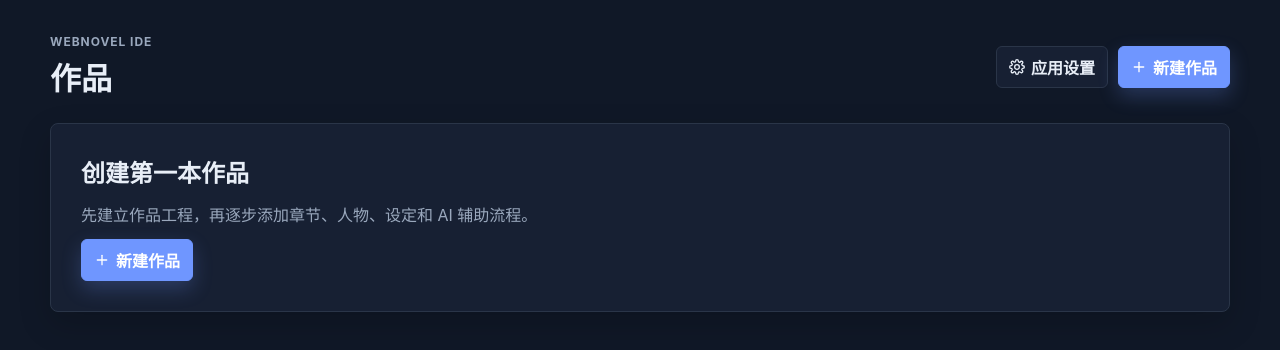
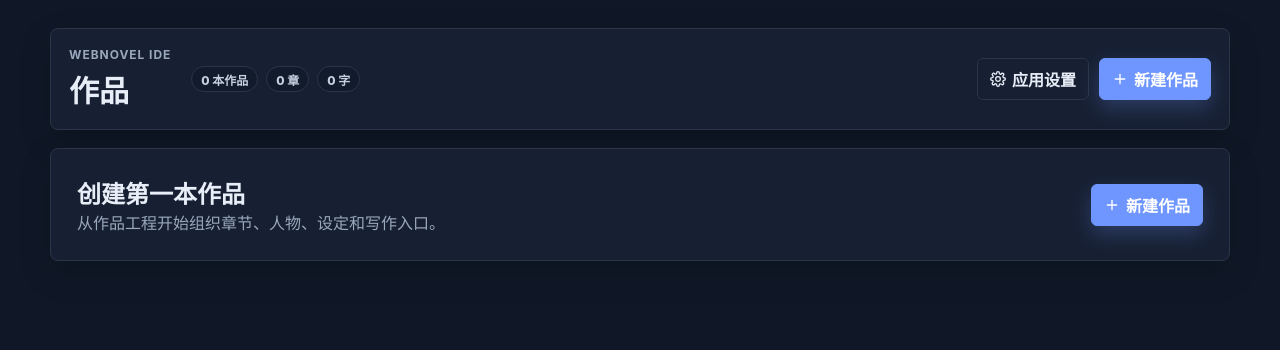
Before and after one commit to 825178128/webnovel-ide, a React (Vite) app: page / in a window 1280 px wide. Shown: the top 350 px of the page. Built offline with nearby package versions, Linux system fonts and the light colour scheme.

Commit message:
polish page framework hierarchy

```diff
--- a/src/pages/ProjectsPage.tsx
+++ b/src/pages/ProjectsPage.tsx
@@ -1,5 +1,6 @@
 import { AppSettingsDialog, CreateProjectDialog } from '../components/dialogs'
 import { Icon } from '../components/Icon'
+import { projectStatusLabels } from '../constants/labels'
 import type { Project, WebnovelIDEState } from '../types'
 import { formatDateTime } from '../utils'
 
@@ -17,6 +18,10 @@ export interface ProjectsPageProps {
 }
 
 export function ProjectsPage(props: ProjectsPageProps) {
+  const totalProjects = props.state.projects.length
+  const totalChapters = props.state.chapters.length
+  const totalWords = props.state.chapters.reduce((total, chapter) => total + chapter.wordCount, 0)
+
   const totalWordCount = (projectId: string) =>
     props.state.chapters
       .filter((chapter) => chapter.projectId === projectId)
@@ -27,10 +32,17 @@ export function ProjectsPage(props: ProjectsPageProps) {
 
   return (
     <div className="app-surface">
-      <header className="projects-header">
+      <header className="projects-header page-frame">
+        <div className="projects-heading">
           <div>
             <p className="eyebrow">Webnovel IDE</p>
             <h1>作品</h1>
+          </div>
+          <div className="projects-overview" aria-label="作品概览">
+            <span>{totalProjects} 本作品</span>
+            <span>{totalChapters} 章</span>
+            <span>{totalWords} 字</span>
+          </div>
         </div>
         <div className="header-actions">
           <button className="button-with-icon" onClick={props.onOpenAppSettings}>
@@ -45,23 +57,30 @@ export function ProjectsPage(props: ProjectsPageProps) {
       </header>
 
       {props.state.projects.length === 0 ? (
-        <section className="empty-state">
+        <section className="empty-state page-frame">
+          <div>
             <h2>创建第一本作品</h2>
-          <p>先建立作品工程，再逐步添加章节、人物、设定和 AI 辅助流程。</p>
+            <p>从作品工程开始组织章节、人物、设定和写作入口。</p>
+          </div>
+          <div className="empty-state-actions">
             <button className="primary-button button-with-icon" onClick={props.onCreateProject}>
               <Icon name="plus" />
               <span>新建作品</span>
             </button>
+          </div>
         </section>
       ) : (
         <section className="project-grid">
           {props.state.projects.map((project) => (
             <article className="project-card" key={project.id}>
+              <div className="project-card-header">
                 <div>
                   <h2>{project.title}</h2>
                   <p>{project.synopsis || '暂无简介'}</p>
                 </div>
-              <dl>
+                <span className="project-status">{projectStatusLabels[project.status]}</span>
+              </div>
+              <dl className="project-stats">
                 <div>
                   <dt>题材</dt>
                   <dd>{project.genre || '未填写'}</dd>
@@ -80,7 +99,7 @@ export function ProjectsPage(props: ProjectsPageProps) {
                 </div>
               </dl>
               <div className="card-footer">
-                <span>更新于 {formatDateTime(project.updatedAt)}</span>
+                <span>更新 {formatDateTime(project.updatedAt)}</span>
                 <button className="button-with-icon" onClick={() => props.onOpenProject(project.id)}>
                   <Icon name="book" />
                   <span>进入工作台</span>
--- a/src/styles.css
+++ b/src/styles.css
@@ -26,6 +26,7 @@
   --radius-sm: 6px;
   --radius-md: 8px;
   --control-height: 38px;
+  --page-max: 1180px;
   --shadow: 0 18px 55px rgba(15, 23, 42, 0.12);
   --shadow-soft: 0 10px 30px rgba(15, 23, 42, 0.08);
   color: var(--text);
@@ -256,21 +257,56 @@ textarea {
 
 .app-surface {
   min-height: 100vh;
-  padding: 34px;
+  padding: 28px;
+}
+
+.page-frame {
+  border: 1px solid var(--border);
+  border-radius: var(--radius-md);
+  background: var(--surface);
+  box-shadow: var(--shadow-soft);
 }
 
 .projects-header {
   display: flex;
   align-items: center;
   justify-content: space-between;
-  max-width: 1180px;
-  margin: 0 auto 24px;
+  max-width: var(--page-max);
+  margin: 0 auto 18px;
+  padding: 18px;
+}
+
+.projects-heading {
+  display: flex;
+  min-width: 0;
+  align-items: center;
+  gap: 20px;
 }
 
 .projects-header h1 {
   margin: 0;
-  font-size: 31px;
+  font-size: 30px;
   letter-spacing: 0;
+}
+
+.projects-overview {
+  display: flex;
+  flex-wrap: wrap;
+  gap: 8px;
+}
+
+.projects-overview span,
+.project-status {
+  display: inline-flex;
+  min-height: 26px;
+  align-items: center;
+  border: 1px solid var(--border);
+  border-radius: 999px;
+  background: var(--surface-muted);
+  color: var(--muted-strong);
+  font-size: 12px;
+  font-weight: 800;
+  padding: 3px 9px;
 }
 
 .header-actions {
@@ -290,19 +326,16 @@ textarea {
 
 .empty-state,
 .project-grid {
-  max-width: 1180px;
+  max-width: var(--page-max);
   margin: 0 auto;
 }
 
 .empty-state {
-  display: grid;
-  gap: 13px;
-  place-items: start;
-  border: 1px solid var(--border);
-  border-radius: var(--radius-md);
-  background: var(--surface);
-  box-shadow: var(--shadow-soft);
-  padding: 30px;
+  display: flex;
+  align-items: center;
+  justify-content: space-between;
+  gap: 18px;
+  padding: 26px;
 }
 
 .empty-state h2,
@@ -315,6 +348,10 @@ textarea {
   color: var(--muted);
 }
 
+.empty-state-actions {
+  flex: 0 0 auto;
+}
+
 .project-grid {
   display: grid;
   grid-template-columns: repeat(auto-fill, minmax(320px, 1fr));
@@ -323,12 +360,25 @@ textarea {
 
 .project-card {
   display: grid;
-  gap: 18px;
+  gap: 16px;
   border: 1px solid var(--border);
   border-radius: var(--radius-md);
   background: var(--surface);
   box-shadow: var(--shadow-soft);
   padding: 18px;
+}
+
+.project-card:hover {
+  border-color: var(--border-strong);
+  box-shadow: var(--shadow);
+}
+
+.project-card-header {
+  display: flex;
+  min-width: 0;
+  align-items: start;
+  justify-content: space-between;
+  gap: 12px;
 }
 
 .project-card h2,
@@ -338,6 +388,7 @@ textarea {
 
 .project-card h2 {
   font-size: 18px;
+  line-height: 1.35;
 }
 
 .project-card p {
@@ -346,11 +397,18 @@ textarea {
   line-height: 1.65;
 }
 
-.project-card dl {
+.project-stats {
   display: grid;
   grid-template-columns: repeat(2, 1fr);
   gap: 12px;
   margin: 0;
+}
+
+.project-stats div {
+  border: 1px solid var(--border);
+  border-radius: var(--radius-sm);
+  background: var(--surface-muted);
+  padding: 10px;
 }
 
 .project-card dt {
@@ -383,7 +441,7 @@ textarea {
 
 .dialog {
   display: grid;
-  gap: 14px;
+  gap: 0;
   width: min(560px, 100%);
   max-height: calc(100vh - 48px);
   overflow: hidden;
@@ -391,7 +449,6 @@ textarea {
   border-radius: var(--radius-md);
   background: var(--surface);
   box-shadow: var(--shadow);
-  padding: 18px;
 }
 
 .settings-dialog-shell {
@@ -403,7 +460,7 @@ textarea {
   gap: 14px;
   min-width: 0;
   overflow: auto;
-  padding-right: 2px;
+  padding: 18px 20px 20px;
 }
 
 .dialog header,
@@ -413,6 +470,16 @@ textarea {
   justify-content: space-between;
   gap: 12px;
   min-width: 0;
+}
+
+.dialog header {
+  border-bottom: 1px solid var(--border);
+  background: var(--surface);
+  padding: 18px 20px;
+}
+
+.dialog footer {
+  padding-top: 4px;
 }
 
 .dialog h2 {
@@ -570,7 +637,7 @@ textarea {
 .workspace {
   display: grid;
   grid-template-columns: 52px 286px minmax(500px, 1fr) 336px;
-  grid-template-rows: 46px calc(100vh - 70px) 24px;
+  grid-template-rows: 50px calc(100vh - 74px) 24px;
   min-height: 100vh;
   background: var(--chrome-bg);
 }
@@ -747,7 +814,7 @@ textarea {
   border-right: 1px solid var(--sidebar-border);
   background: var(--sidebar-bg);
   color: var(--text);
-  padding: 12px;
+  padding: 14px 12px;
 }
 
 .sidebar-title {
@@ -922,7 +989,7 @@ textarea {
   background:
     linear-gradient(180deg, var(--main-top-bg), var(--main-bg) 92px),
     var(--main-bg);
-  padding: 0 22px 26px;
+  padding: 0 24px 28px;
 }
 
 .editor-tabs {
@@ -932,11 +999,11 @@ textarea {
   display: flex;
   align-items: end;
   height: 43px;
-  margin: 0 -22px 22px;
+  margin: 0 -24px 22px;
   border-bottom: 1px solid var(--chrome-border);
   background: var(--main-top-bg);
   backdrop-filter: blur(10px);
-  padding-left: 18px;
+  padding-left: 20px;
 }
 
 .editor-tabs button {
```
Lines whose indentation alone changed are shown as unchanged.
